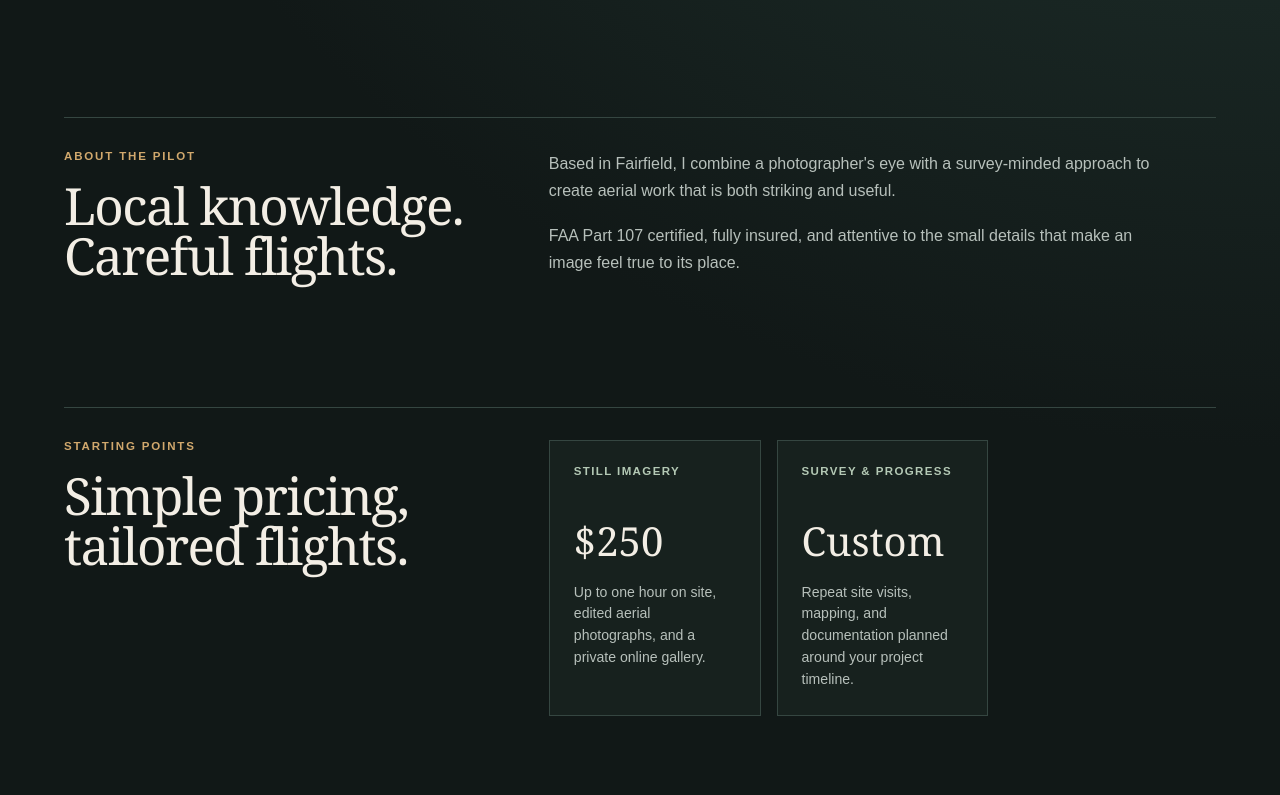
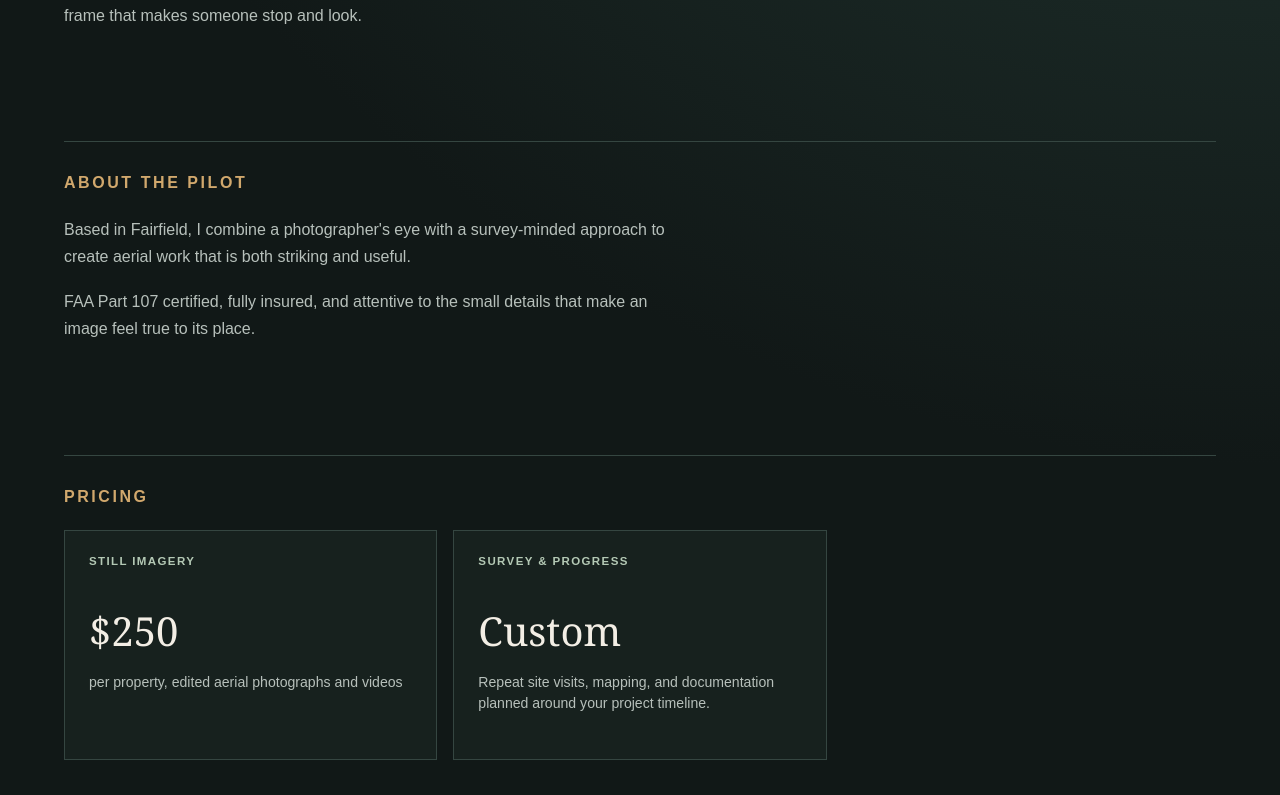
Before and after one commit to HenrH7/Fairfield-Aerial-Photography, a React (Vite) app: page / in a window 1280 px wide. Shown: the part 925-1720 px from the top of the page. Built offline with nearby package versions, Linux system fonts and the light colour scheme.

Commit message:
contact section works

```diff
--- a/src/components/ContactSection.tsx
+++ b/src/components/ContactSection.tsx
@@ -4,7 +4,10 @@ const ContactSection: React.FC = () => {
     return (
         <section className="contact-section">
             <h2>Contact Us</h2>
-            <form>
+            <form
+                action="https://formspree.io/f/xgavvgqz"
+                method="POST"
+                >
                 <div>
                     <label htmlFor="name">Name:</label>
                     <input type="text" id="name" name="name" required />
--- a/src/pages/Portfolio.tsx
+++ b/src/pages/Portfolio.tsx
@@ -16,7 +16,6 @@ const Portfolio = () => {
             <section className="about-section content-section">
                 <div className="section-heading">
                     <p className="eyebrow">The work</p>
-                    <h2>Perspective with a purpose.</h2>
                 </div>
                 <div className="section-copy">
                     <p>Thoughtful aerial imagery for properties, places, and projects across Fairfield County and beyond.</p>
@@ -27,7 +26,6 @@ const Portfolio = () => {
             <section className="bio-section content-section">
                 <div className="section-heading">
                     <p className="eyebrow">About the pilot</p>
-                    <h2>Local knowledge. Careful flights.</h2>
                 </div>
                 <div className="section-copy">
                     <p>Based in Fairfield, I combine a photographer's eye with a survey-minded approach to create aerial work that is both striking and useful.</p>
@@ -37,14 +35,13 @@ const Portfolio = () => {
 
             <section className="pricing-section content-section">
                 <div className="section-heading">
-                    <p className="eyebrow">Starting points</p>
-                    <h2>Simple pricing, tailored flights.</h2>
+                    <p className="eyebrow">Pricing</p>
                 </div>
                 <div className="pricing-grid">
                     <article className="pricing-card">
                         <p className="pricing-label">Still imagery</p>
                         <h3>$250</h3>
-                        <p>Up to one hour on site, edited aerial photographs, and a private online gallery.</p>
+                        <p>per property, edited aerial photographs and videos</p>
                     </article>
                     <article className="pricing-card">
                         <p className="pricing-label">Survey & progress</p>
--- a/src/styles/index.css
+++ b/src/styles/index.css
@@ -57,7 +57,7 @@ img {
     margin: 0 0 18px;
     color: #d1a86d;
     font-family: Arial, sans-serif;
-    font-size: 0.72rem;
+    font-size: 1rem;
     font-weight: 700;
     letter-spacing: 0.16em;
     text-transform: uppercase;
@@ -85,13 +85,15 @@ img {
 }
 
 .content-section {
-    display: grid;
-    grid-template-columns: minmax(0, 0.8fr) minmax(0, 1.2fr);
-    gap: 40px;
+    display: block;
     max-width: 1280px;
     margin: 0 auto 112px;
     padding-top: 32px;
     border-top: 1px solid #354641;
+}
+
+.section-heading {
+    margin-bottom: 24px;
 }
 
 .section-heading h2 {
@@ -342,8 +344,6 @@ img {
     }
 
     .content-section {
-        grid-template-columns: 1fr;
-        gap: 28px;
         margin-bottom: 72px;
     }
 
```
